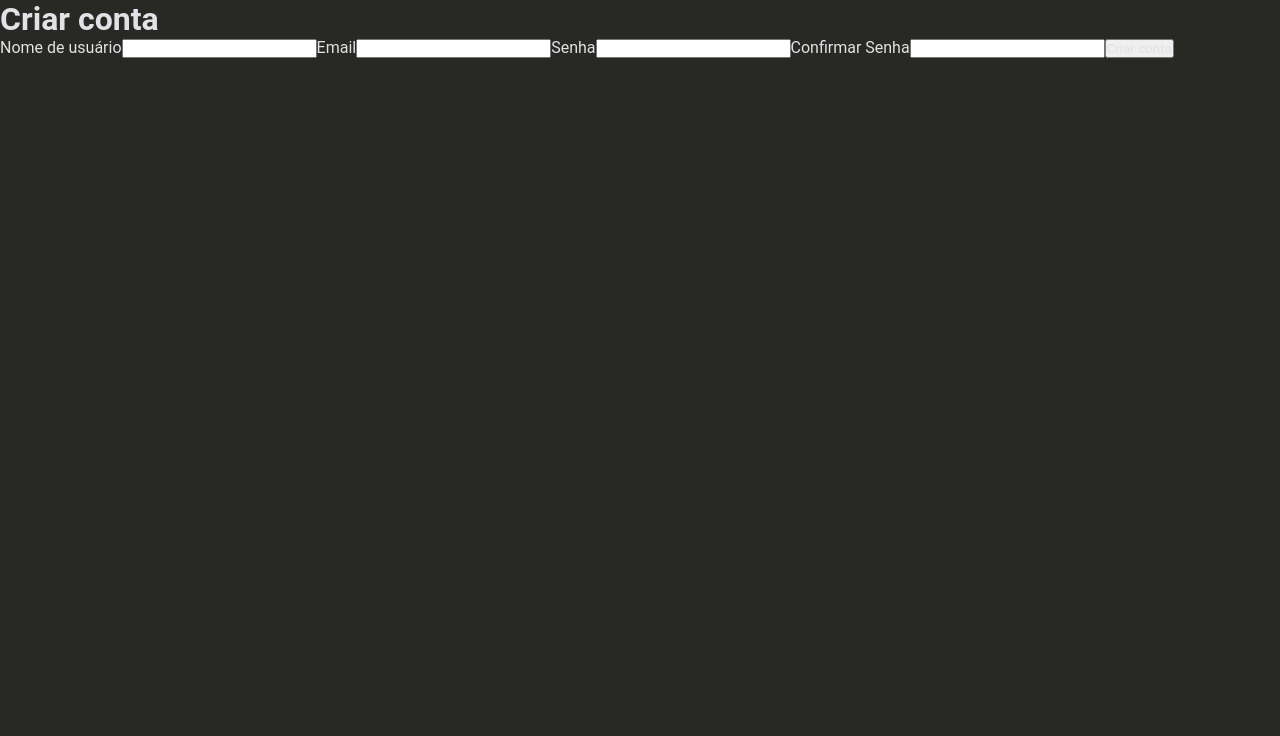
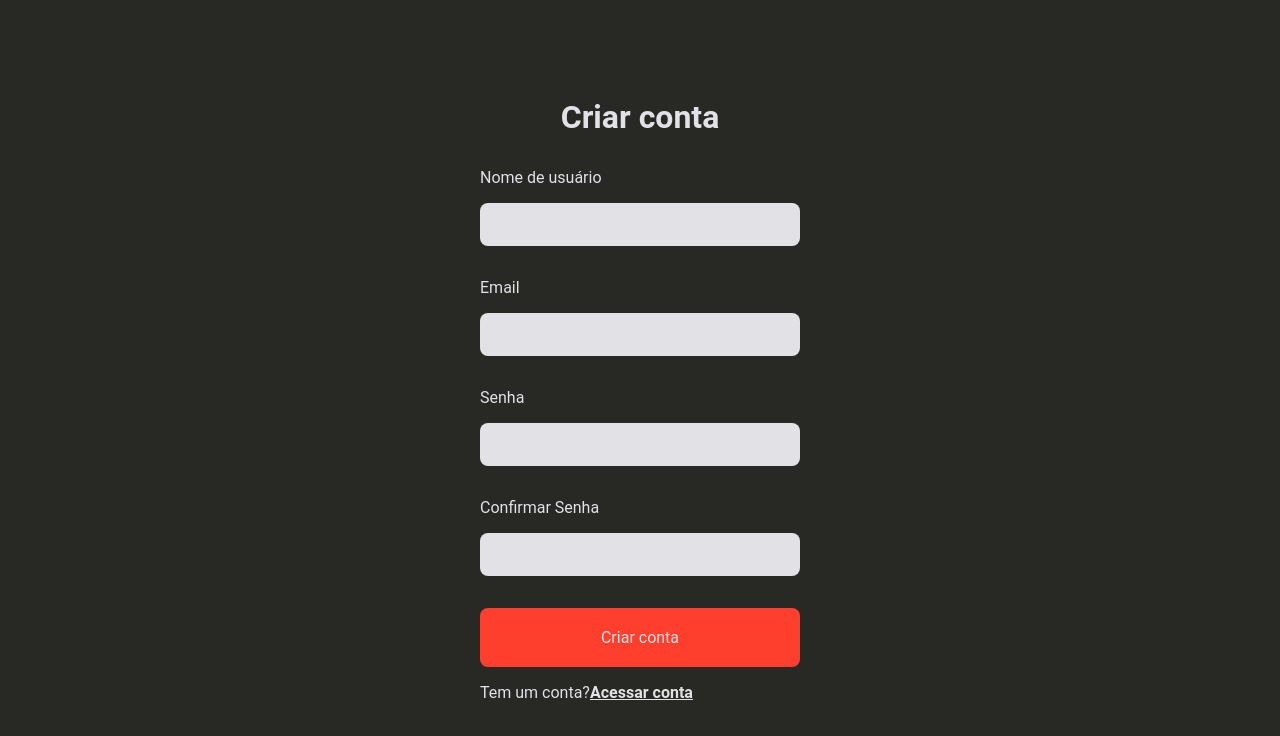
Before and after one commit to rebecaCaroba/ecommerce, a React (Vite) app: page /register in a window 1280 px wide. Shown: the top 736 px of the page. Built offline with nearby package versions, Linux system fonts and the light colour scheme.

Commit message:
Estilizando páginas login e register

```diff
--- a/src/Layout/style.scss
+++ b/src/Layout/style.scss
@@ -0,0 +1,24 @@
+@import '../styles/config/variables';
+
+input {
+    background-color: $c-gray-100;
+    color: $c-gray-900;
+    border: 0;
+    border-radius: 8px;
+    padding: 14px;
+}
+
+button {
+    background-color: $c-red-200;
+    border: 0;
+    border-radius: 8px;
+    padding: 20px;
+    color: $c-gray-100;
+    font-size: 1rem;
+    cursor: pointer;
+}
+
+a {
+    color: $c-gray-100;
+    font-weight: bold;
+}
--- a/src/pages/login/index.tsx
+++ b/src/pages/login/index.tsx
@@ -1,5 +1,5 @@
 import './style.scss'
-import { NavLink } from "react-router-dom";
+import { NavLink, useNavigate } from "react-router-dom";
 import { useForm } from 'react-hook-form'
 import { zodResolver } from '@hookform/resolvers/zod'
 import * as z from 'zod'
@@ -26,6 +26,8 @@ export function Login() {
     resolver: zodResolver(LoginAccountFormSchema),
   })
 
+  const navigate = useNavigate();
+
   // const [data, setData] = useState<Data | null>(null);
 
   async function handleLoginAccount(data: LoginAccountInputs) {
@@ -41,25 +43,22 @@ export function Login() {
     //   }
     //   console.log(err)
     // }
+
+    navigate('/admin')
   }
 
   return (
-    <>
+      <div className="container">
       <h1>Olá novamente</h1>
         <form onSubmit={handleSubmit(handleLoginAccount)} className="login-form">
           <label htmlFor="username">Nome de usuário</label>
           <input type="text" id="username" {...register('username')} />
           <span className='span-erros'>{errors.username?.message ? errors.username?.message : ''}</span>
-
           <label htmlFor="password">Senha</label>
-        <input type="text" id="password" {...register('password')} />
+          <input type="password" id="password" {...register('password')} />
           <span className='span-erros'>{errors.password?.message ? errors.password?.message : ''}</span>
-        <NavLink to="/recovery" title='Cadastrar'>
-          Esqueceu a senha?
-        </NavLink>
 
           <button type="submit" disabled={isSubmitting}>Entrar</button>
-
           {/* {data ? <p>{data.message}</p> : <p>Loading...</p>} */}
           <p>
             Não tem um conta?
@@ -68,8 +67,7 @@ export function Login() {
             </NavLink>
           </p>
         </form>
+      </div>
 
-
-    </>
   )
 }
--- a/src/pages/login/style.scss
+++ b/src/pages/login/style.scss
@@ -0,0 +1,11 @@
+@import '../../styles/config/variables';
+
+.login-form {
+    margin-top: 2rem;
+    width: 25%;
+    display: flex;
+    flex-direction: column;
+    justify-content: center;
+    gap: 1rem;
+
+}
--- a/src/pages/register/index.tsx
+++ b/src/pages/register/index.tsx
@@ -2,6 +2,7 @@ import './style.scss'
 import { useForm } from 'react-hook-form'
 import { zodResolver } from '@hookform/resolvers/zod'
 import * as z from 'zod'
+import { NavLink } from 'react-router-dom'
 
 const newAccountFormSchema = z.object({
   username: z
@@ -10,9 +11,9 @@ const newAccountFormSchema = z.object({
     .regex(/^([a-z\\-]+)$/i, { message: 'Use apenas letras, números ou traços' }),
   email: z.
     string()
-    .min(1, {message: 'O email não pode estar vazio'})
+    .min(1, { message: 'O email não pode estar vazio' })
     .email('Email inválido'),
-    password: z.string().min(4, {message: 'A senha deve conter pelo menos 4 caracteres'}),
+  password: z.string().min(4, { message: 'A senha deve conter pelo menos 4 caracteres' }),
   confirmPassword: z.string(),
 })
   .refine((data) => data.password === data.confirmPassword, {
@@ -31,32 +32,39 @@ export function Register() {
     resolver: zodResolver(newAccountFormSchema),
   })
 
-  async function handleCreatAccount(data:NewAccountInputs) {
+  async function handleCreatAccount(data: NewAccountInputs) {
     console.log(data)
   }
 
   return (
-        <>
+    <div className='container'>
       <h1>Criar conta</h1>
-          <form className='form-register' onSubmit={handleSubmit(handleCreatAccount)}>
+      <form className='register-form' onSubmit={handleSubmit(handleCreatAccount)}>
         <label htmlFor="username">Nome de usuário</label>
-            <input type="text" id="username" {...register('username')}/>
-            <span className='span-erros'>{errors.username?.message ? errors.username?.message : '' }</span>
+        <input type="text" id="username" {...register('username')} />
+        <span className='span-erros'>{errors.username?.message ? errors.username?.message : ''}</span>
 
         <label htmlFor="email">Email</label>
         <input type="email" id="email" {...register('email')} />
-            <span className='span-erros'>{errors.email?.message ? errors.email?.message : '' }</span>
+        <span className='span-erros'>{errors.email?.message ? errors.email?.message : ''}</span>
 
         <label htmlFor="password">Senha</label>
-            <input type="password" id="password" {...register('password')}/>
-            <span className='span-erros'>{errors.password?.message ? errors.password?.message : '' }</span>
+        <input type="password" id="password" {...register('password')} />
+        <span className='span-erros'>{errors.password?.message ? errors.password?.message : ''}</span>
 
         <label htmlFor="confirmPassword">Confirmar Senha</label>
         <input type="password" id="confirmPassword" {...register('confirmPassword')} />
-            <span className='span-erros'>{errors.confirmPassword?.message ? errors.confirmPassword?.message : '' }</span>
+        <span className='span-erros'>{errors.confirmPassword?.message ? errors.confirmPassword?.message : ''}</span>
 
         <button type="submit" disabled={isSubmitting}>Criar conta</button>
+        <p>
+          Tem um conta?
+          <NavLink to="/" title='Cadastrar'>
+            Acessar conta
+          </NavLink>
+        </p>
+
       </form>
-        </>
+    </div>
   )
 }
--- a/src/pages/register/style.scss
+++ b/src/pages/register/style.scss
@@ -0,0 +1,10 @@
+@import '../../styles/config/variables';
+
+.register-form {
+    margin-top: 2rem;
+    width: 25%;
+    display: flex;
+    flex-direction: column;
+    justify-content: center;
+    gap: 1rem;
+}
--- a/src/styles/global.scss
+++ b/src/styles/global.scss
@@ -12,15 +12,22 @@
     }
 }
 
+.container {
+    display: flex;
+    align-items: center;
+    justify-content: center;
+    flex-direction: column;
+    height: 100vh;
+}
+
 body {
     -webkit-font-smoothing: antialiased;
     background-color: $c-gray-800;
+    color: $c-gray-100;
 }
 
-body,
 input,
 textarea,
 button {
     font-size: 400;
-    color: $c-gray-100;
 }
```
Lines whose indentation alone changed are shown as unchanged.
